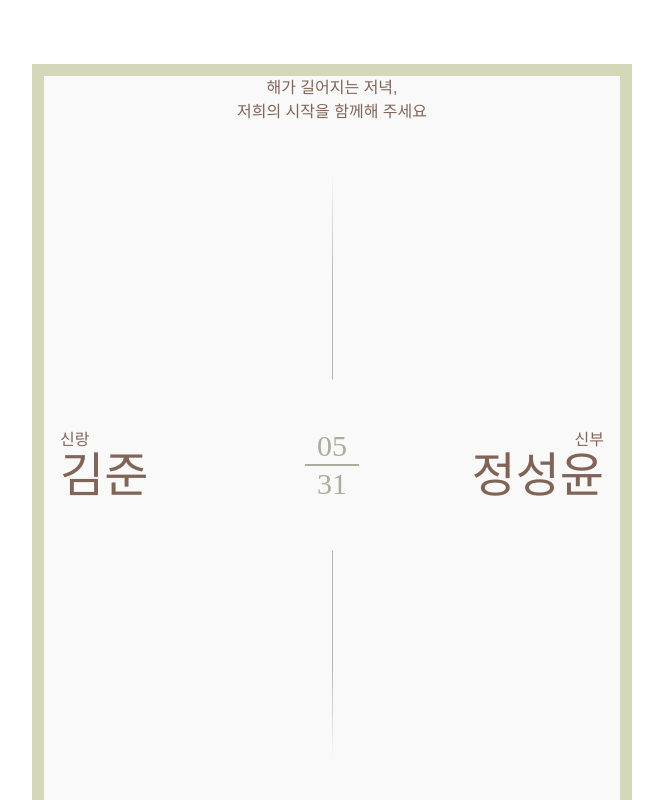
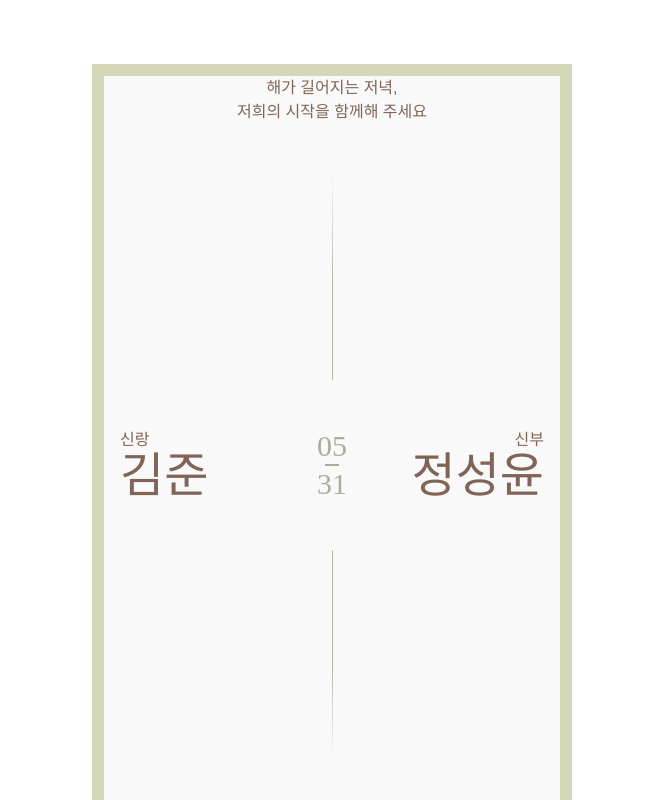
Before and after one commit to ryjn/wedding-inv, a React (Vite) app: page / in a window 1280 px wide. Shown: the top 800 px of the page, without its empty margins (308-971 px from the left). Built offline with nearby package versions, Linux system fonts and the light colour scheme.

Commit message:
wrapper margin/padding

```diff
--- a/src/index.css
+++ b/src/index.css
@@ -30,7 +30,7 @@ body {
 }
 
 .wrapper {
-  max-width: 37.5rem;
+  max-width: 480px;
   margin: 0 auto;
   border: 0.75rem solid var(--color-border);
   background-color: var(--color-bg);
```
